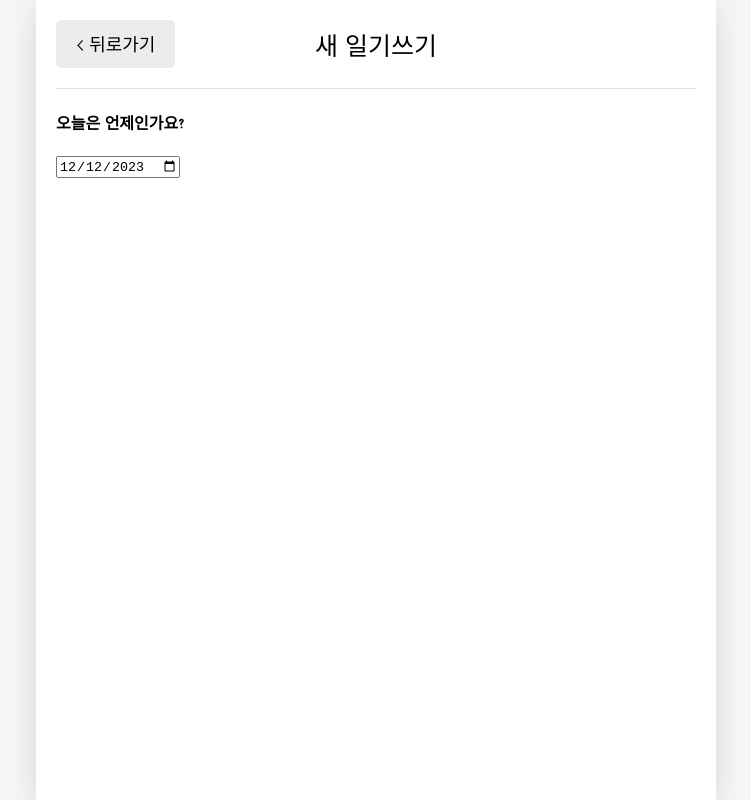
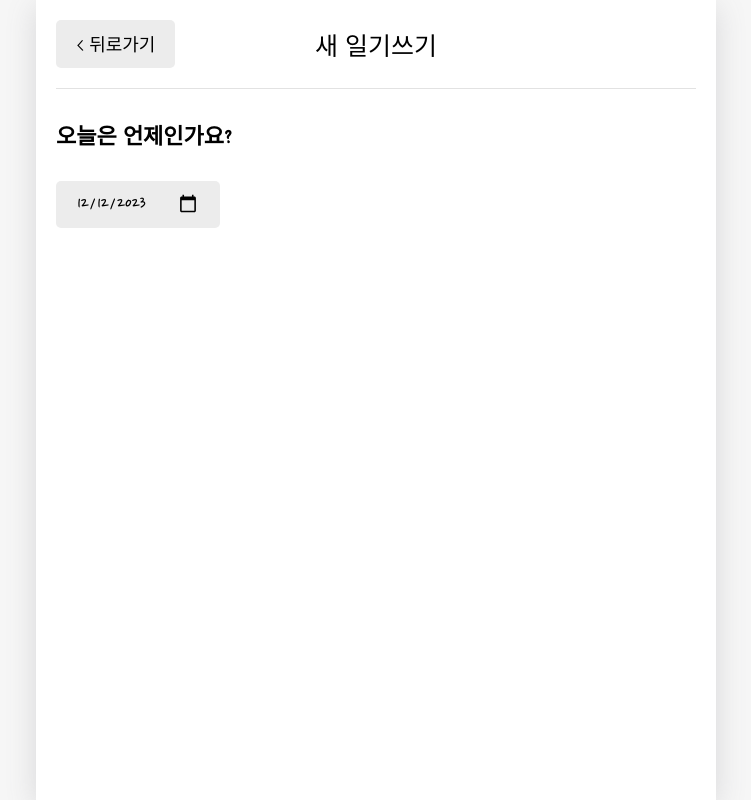
Before and after one commit to YoungKyuK/JsStudy, a React (Create React App) app in the folder emotion-diary/: page /new in a window 1280 px wide. Shown: the whole page, without its empty margins (264-1015 px from the left). Built offline with nearby package versions, Linux system fonts and the light colour scheme; a web font is replaced by a local one.

Commit message:
devide components

```diff
--- a/emotion-diary/src/App.css
+++ b/emotion-diary/src/App.css
@@ -196,3 +196,31 @@ header button{
 .DiaryItem .btn_wrapper{
   min-width: 70px;
 }
+
+/* DiaryEditor */
+.DiaryEditor{
+
+}
+
+.DiaryEditor section{
+  margin-bottom: 40px;
+}
+
+.DiaryEditor h4{
+  font-size: 22px;
+  font-weight: bold;
+}
+
+.DiaryEditor .input_date{
+  border: none;
+  border-radius: 5px;
+  background-color: #ececec;
+
+  padding-top: 10px;
+  padding-bottom: 10px;
+  padding-left: 20px;
+  padding-right: 20px;
+  cursor: pointer;
+  font-family: "Nanum Pen Script";
+  font-size: 20px;
+}
--- /dev/null
+++ b/emotion-diary/src/components/DiaryEditor.js
@@ -0,0 +1,38 @@
+import { useNavigate } from "react-router-dom";
+import { useState } from "react";
+
+import MyHeader from "./MyHeader";
+import MyButton from "./MyButton";
+
+// toISOString() 자바스크립트 메서드이다 0~9까지가 연월일까지 표시가 되므로 자른다.
+const getStringDate = ( date ) => {
+    return date.toISOString().slice(0,10);
+}
+
+const DiaryEditor = () => {
+    const [ date, setDate ] =useState(getStringDate(new Date));
+
+    const navigate = useNavigate();
+
+    return (
+    <div className="DiaryEditor">
+       <MyHeader headText={'새 일기쓰기'}
+       leftChild={<MyButton text={'< 뒤로가기'} onClick={() => navigate(-1) }/>}/>
+
+        <div>
+            <section>
+                <h4>오늘은 언제인가요?</h4>
+                <div className="input_box">
+                    <input
+                    className="input_date"
+                    value={date}
+                    onChange={(e) => setDate(e.target.value)}
+                    type="date" />
+                </div>
+            </section>
+        </div>
+    </div>
+    );
+}
+
+export default DiaryEditor;
--- a/emotion-diary/src/pages/New.js
+++ b/emotion-diary/src/pages/New.js
@@ -1,41 +1,13 @@
 
-import { useNavigate } from "react-router-dom";
+import DiaryEditor from "../components/DiaryEditor"
 
-import MyHeader from "../components/MyHeader";
-import MyButton from "../components/MyButton";
-import { useState } from "react";
-
-
-// toISOString() 자바스크립트 메서드이다 0~9까지가 연월일까지 표시가 되므로 자른다.
-const getStringDate = ( date ) => {
-    return date.toISOString().slice(0,10);
-}
 
 const New = () => {
 
-    const [ date, setDate ] =useState(getStringDate(new Date));
-
-    const navigate = useNavigate();
     return (
     <div>
-       <MyHeader headText={'새 일기쓰기'}
-       leftChild={<MyButton text={'< 뒤로가기'} onClick={() => navigate(-1) }/>}/>
-
-        <div>
-            <section>
-                <h4>오늘은 언제인가요?</h4>
-                <div className="input-box">
-                    <input
-                    className="input-date"
-                    value={date}
-                    onChange={(e) => setDate(e.target.value)}
-                    type="date" />
-                </div>
-            </section>
-        </div>
+        <DiaryEditor />
     </div>
-
-
     );
  };
 
```
